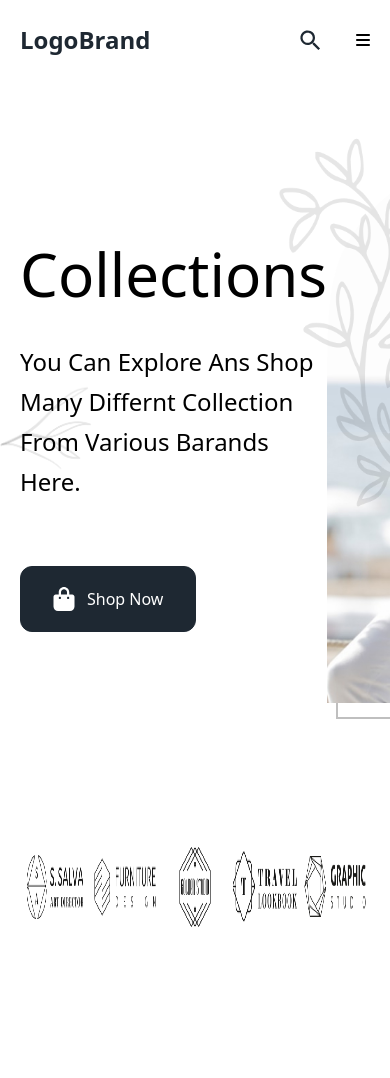
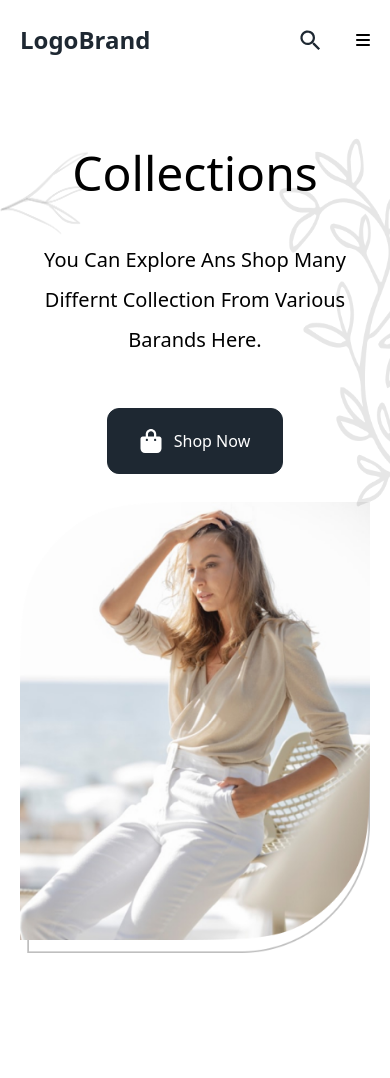
Before and after one commit to lxzanaa/logoBrand-shop, a website: page public/index.html in a window 390 px wide. Shown: the top 1078 px of the page. Drawn offline with nearby package versions, Linux system fonts and the light colour scheme; files whose address does not match are found by name.

Commit message:
mobile hero section added

```diff
--- a/public/index.html
+++ b/public/index.html
@@ -104,13 +104,13 @@
     </div>
   </header>
 
-  <section class="relative pt-20 pb-20">
-    <div class="max-w-[1180px] mx-auto px-5 w-full  flex justify-between items-center mb-32">
+  <section class="relative md:py-20 py-16">
+    <div class="max-w-[1180px] mx-auto px-5 w-full md:flex justify-between items-center mb-32 gap-5">
       <img class="w-[109.76px] absolute left-0" src="./img/hero/left.png">
       <img class="w-[161.72px] absolute right-0 top-0" src="./img/hero/right.png">
-      <div>
-        <h1 class="text-black font-sans font-light text-6xl leading-[55px] mb-10">Collections</h1>
-        <p class="max-w-[571px] font-sans font-normal text-2xl leading-[40px] capitalize mb-16">you can explore ans shop
+      <div class="text-center md:text-left md:mb-0 mb-7" >
+        <h1 class="text-black font-sans font-light lg:text-6xl text-5xl leading-[55px] mb-10">Collections</h1>
+        <p class="max-w-[571px] font-sans font-normal lg:text-2xl text-xl leading-[40px] capitalize text-center md:text-left mx-auto md:mx-0 md:mb-16 mb-12">you can explore ans shop
           many differnt collection
           from various barands here.</p>
         <a class="btn__hover text-white inline-flex gap-3 py-5 px-8 bg-[#1E2832] border border-[#1E2832] rounded-xl capitalize"
@@ -125,25 +125,25 @@
           shop now</a>
       </div>
       <div>
-        <img class="max-w-[433px] max-h-[558px]" src="./img/hero/hero.png" alt="hero">
+        <img class="max-w-[433px] w-full mx-auto md:mx-0 md:img-animation" src="./img/hero/hero.png" alt="hero">
       </div>
     </div>
-    <div class="max-w-[1180px] mx-auto px-5 w-full ">
-      <ul class="grid grid-cols-5 items-center justify-between">
+    <div class="max-w-[1180px] mx-auto px-5 w-full">
+      <ul class="grid md:grid-cols-5 grid-cols-2 gap-5 items-center justify-between w-full ">
         <li>
-          <img class="w-48 h-20" src="./img/brand/01.png" alt="logo">
+          <img class="max-w-48 w-full h-full mx-auto md:border-none border md:p-0 p-4" src="./img/brand/01.png" alt="logo">
         </li>
         <li>
-          <img class="w-48 h-20" src="./img/brand/02.png" alt="logo">
+          <img class="max-w-48 w-full h-full mx-auto md:border-none border md:p-0 p-4" src="./img/brand/02.png" alt="logo">
         </li>
         <li>
-          <img class="w-48 h-20" src="./img/brand/03.png" alt="logo">
+          <img class="max-w-48 w-full h-full mx-auto md:border-none border md:p-0 p-4" src="./img/brand/03.png" alt="logo">
         </li>
         <li>
-          <img class="w-48 h-20" src="./img/brand/04.png" alt="logo">
+          <img class="max-w-48 w-full h-full mx-auto md:border-none border md:p-0 p-4" src="./img/brand/04.png" alt="logo">
         </li>
         <li>
-          <img class="w-48 h-20" src="./img/brand/05.png" alt="logo">
+          <img class="max-w-48 w-full h-full mx-auto md:border-none border md:p-0 p-4 col-span-2" src="./img/brand/05.png" alt="logo">
         </li>
       </ul>
     </div>
--- a/src/styles.css
+++ b/src/styles.css
@@ -128,3 +128,12 @@ img {
 .gallery-controls-next {
     position: relative;
 }
+
+.img-animation:hover {
+    transform: translateY(-7px);
+  }
+
+  .img-animation {
+    transform: translateY(0px);
+    transition: all 0.3s linear;
+  }
```
Also changed, not shown: public/css/styles.css.
